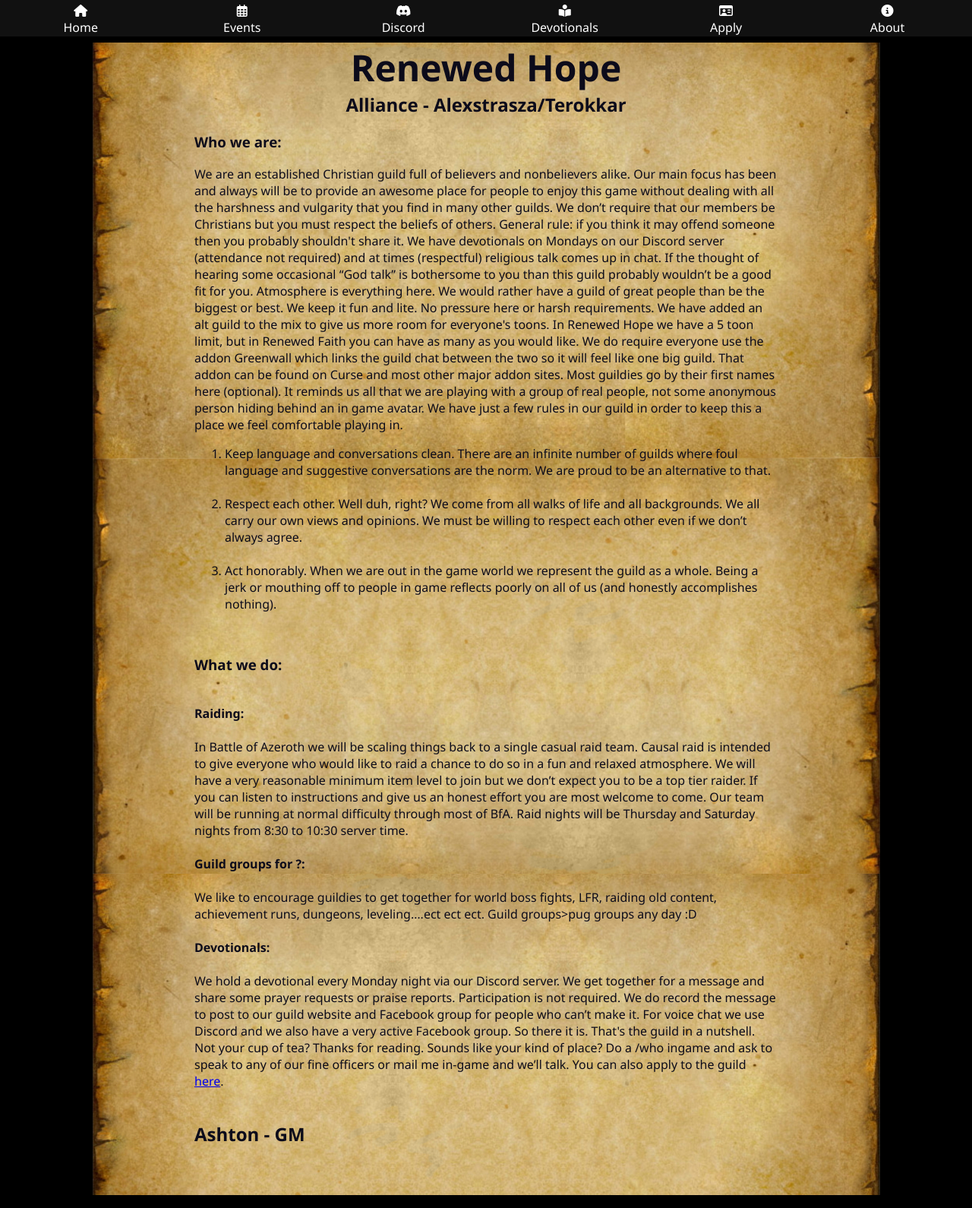
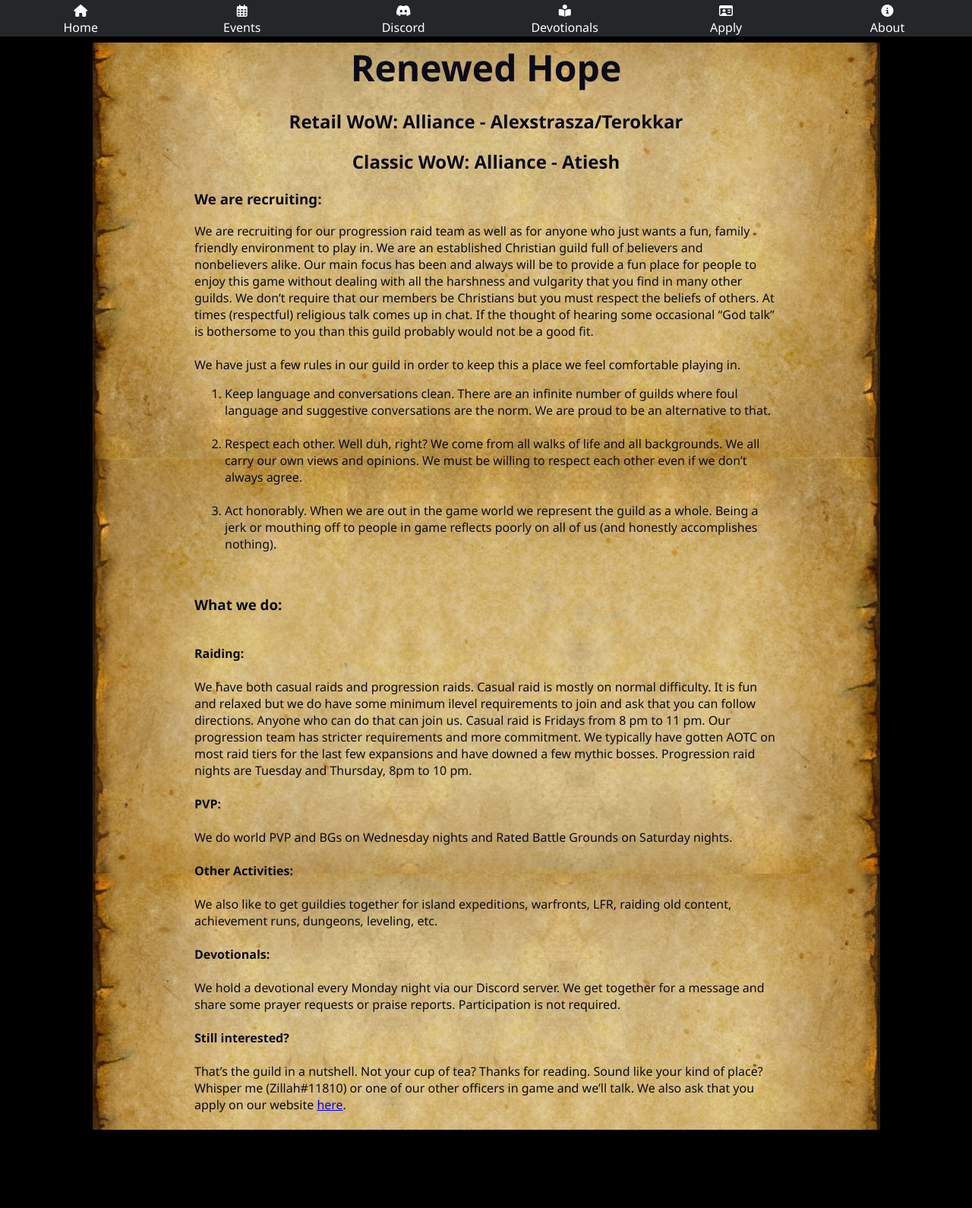
Before and after one commit to thecodinghyrax/rh-website, a Flask app: page /about in a window 1280 px wide. Shown: the whole page at 76% size. After the commit the page ends 1487 px from the top, so only its background shows below. Run offline with Flask 2, Linux system fonts and the light colour scheme; some libraries are stand-ins or nearby versions.

Commit message:
Changed up some colors, added audio controls, updated guild info

```diff
--- a/flask_app/templates/about.html
+++ b/flask_app/templates/about.html
@@ -11,19 +11,20 @@
 <div id="container">
     <div id="content">
         <h1 id="title">Renewed Hope</h1>
-                <h2 id="faction">Alliance  -  Alexstrasza/Terokkar</h2>
+        <br>
+
+
+                <h2 id="faction">Retail WoW:     Alliance  -  Alexstrasza/Terokkar</h2>
+                <h2 id="faction">Classic WoW:     Alliance  -  Atiesh</h2>
+
                 <p>
-                <h3>Who we are:</h3>
-                We are an established Christian guild full of believers and nonbelievers alike. Our main focus has been and always will be to provide an awesome place for people to enjoy this game without dealing with all the harshness and vulgarity that you find in many other guilds. We don’t require that our members be Christians but you must respect the beliefs of others. General rule: if you think it may offend someone then you probably shouldn't share it.
+                <h3>We are recruiting:</h3>
+                We are recruiting for our progression raid team as well as for anyone who just wants a fun, family friendly environment to play in.
 
-                We have devotionals on Mondays on our Discord server (attendance not required) and at times (respectful) religious talk comes up in chat. If the thought of hearing some occasional “God talk” is bothersome to you than this guild probably wouldn’t be a good fit for you. Atmosphere is everything here. We would rather have a guild of great people than be the biggest or best. We keep it fun and lite. No pressure here or harsh requirements.
-
-                We have added an alt guild to the mix to give us more room for everyone's toons. In Renewed Hope we have a 5 toon limit, but in Renewed Faith you can have as many as you would like. We do require everyone use the addon Greenwall which links the guild chat between the two so it will feel like one big guild. That addon can be found on Curse and most other major addon sites.
-
-                Most guildies go by their first names here (optional). It reminds us all that we are playing with a group of real people, not some anonymous person hiding behind an in game avatar.
-
+                We are an established Christian guild full of believers and nonbelievers alike. Our main focus has been and always will be to provide a fun place for people to enjoy this game without dealing with all the harshness and vulgarity that you find in many other guilds. We don’t require that our members be Christians but you must respect the beliefs of others. At times (respectful) religious talk comes up in chat. If the thought of hearing some occasional “God talk” is bothersome to you than this guild probably would not be a good fit.
+                <br>
+                <br>
                 We have just a few rules in our guild in order to keep this a place we feel comfortable playing in.
-
                 <ol>
                     <li>
                         Keep language and conversations clean. There are an infinite number of guilds where foul language and suggestive conversations are the norm. We are proud to be an alternative to that.
@@ -43,26 +44,33 @@
                 <b>Raiding:</b>
                 <br>
                 <br>
-                In Battle of Azeroth we will be scaling things back to a single casual raid team. Causal raid is intended to give everyone who would like to raid a chance to do so in a fun and relaxed atmosphere. We will have a very reasonable minimum item level to join but we don’t expect you to be a top tier raider. If you can listen to instructions and give us an honest effort you are most welcome to come. Our team will be running at normal difficulty through most of BfA.  Raid nights will be Thursday and Saturday nights from 8:30 to 10:30 server time.
+                We have both casual raids and progression raids. Casual raid is mostly on normal difficulty. It is fun and relaxed but we do have some minimum ilevel requirements to join and ask that you can follow directions. Anyone who can do that can join us. Casual raid is Fridays from 8 pm to 11 pm.
+
+Our progression team has stricter requirements and more commitment. We typically have gotten AOTC on most raid tiers for the last few expansions and have downed a few mythic bosses. Progression raid nights are Tuesday and Thursday, 8pm to 10 pm.
                 <br>
                 <br>
-                <b>Guild groups for ?:</b>
+                <b>PVP:</b>
                 <br>
                 <br>
-                We like to encourage guildies to get together for world boss fights, LFR, raiding old content, achievement runs, dungeons, leveling….ect ect ect. Guild groups>pug groups any day :D
+                We do world PVP and BGs on Wednesday nights and Rated Battle Grounds on Saturday nights.
+                <br>
+                <br>
+                <b>Other Activities:</b>
+                <br>
+                <br>
+                We also like to get guildies together for island expeditions, warfronts, LFR, raiding old content, achievement runs, dungeons, leveling, etc.
                 <br>
                 <br>
                 <b>Devotionals:</b>
                 <br>
                 <br>
-                We hold a devotional every Monday night via our Discord server. We get together for a message and share some prayer requests or praise reports. Participation is not required. We do record the message to post to our guild website and Facebook group for people who can’t make it.
-
-                For voice chat we use Discord and we also have a very active Facebook group.
-
-                So there it is. That's the guild in a nutshell. Not your cup of tea? Thanks for reading. Sounds like your kind of place? Do a /who ingame and ask to speak to any of our fine officers or mail me in-game and we’ll talk. You can also apply to the guild <a href="https://docs.google.com/forms/d/e/1FAIpQLSdmm8LJ4lVInWACbNqikWDBdfJfxqdDhHXy9X3QIhlvPRY3xw/viewform" target="#">here</a>.
+                We hold a devotional every Monday night via our Discord server. We get together for a message and share some prayer requests or praise reports. Participation is not required.
                 <br>
                 <br>
-                <h2>Ashton - GM</h2>
+                <b>Still interested?</b>
+                <br>
+                <br>
+                That’s the guild in a nutshell. Not your cup of tea? Thanks for reading. Sound like your kind of place? Whisper me (Zillah#11810) or one of our other officers in game and we’ll talk. We also ask that you apply on our website <a href="https://docs.google.com/forms/d/e/1FAIpQLSdmm8LJ4lVInWACbNqikWDBdfJfxqdDhHXy9X3QIhlvPRY3xw/viewform" target="#">here</a>.
                 <br>
                 <br>
                 </p>
--- a/flask_app/templates/base.html
+++ b/flask_app/templates/base.html
@@ -19,7 +19,7 @@
             display: grid;
             grid-template-columns: 16.6% 16.6% 16.6% 16.6% 16.6% 16.6%;
             grid-template-rows: 2rem 1rem;
-            background: #111;
+            background: #23272a;
         }
 
         .grid-item {
```
Also changed, not shown: flask_app/static/css/calendar.css (+27 -3 lines), flask_app/static/css/devotional.css (+21 -9 lines), flask_app/templates/devotional.html (+5 -2 lines), notes.txt (+14 -0 lines).
